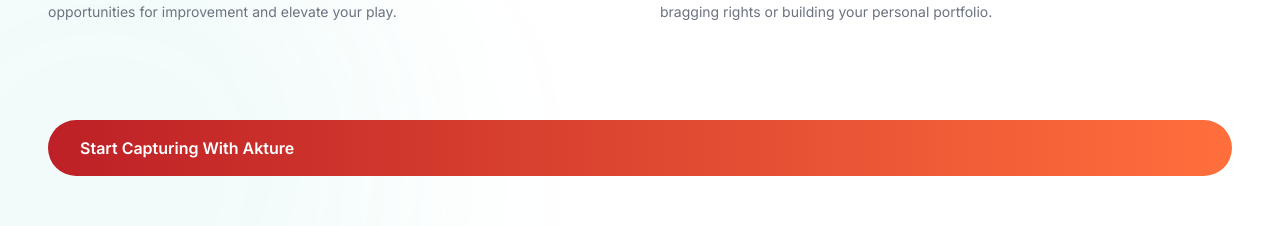
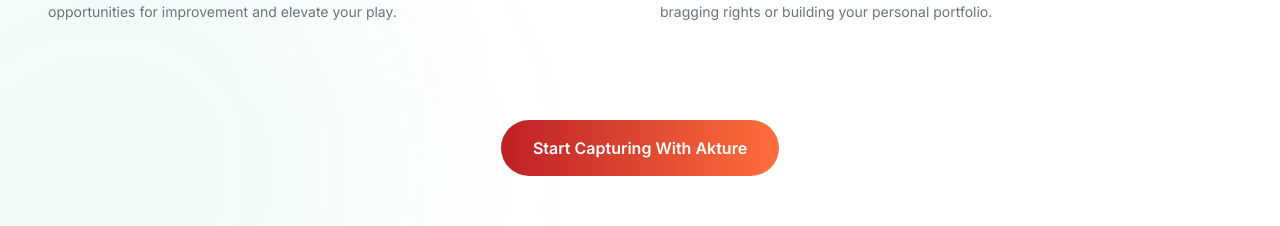
Before and after one commit to Akture/New-Frontend, a React (Create React App) app: page / in a window 1280 px wide. Shown: the part 1480-1706 px from the top of the page. Built offline with nearby package versions, Linux system fonts and the light colour scheme; no server answers.

Commit message:
Replace Link component with anchor tag

```diff
--- a/src/components/FeaturesSection/FeaturesSection.jsx
+++ b/src/components/FeaturesSection/FeaturesSection.jsx
@@ -86,12 +86,14 @@
             ))}
           </div>
 
-          <Link
-  to="https://akture.video/login"
-  className="inline-block bg-gradient-ember text-white px-8 py-4 rounded-full font-semibold transition-all"
->
-  Start Capturing With Akture
-</Link>
+          <div className="flex justify-center">
+  <a
+    href="https://akture.video/login"
+    className="bg-gradient-ember text-white px-8 py-4 rounded-full font-semibold transition-all"
+  >
+    Start Capturing With Akture
+  </a>
+</div>
         </div>
       </div>
     </section>
```
